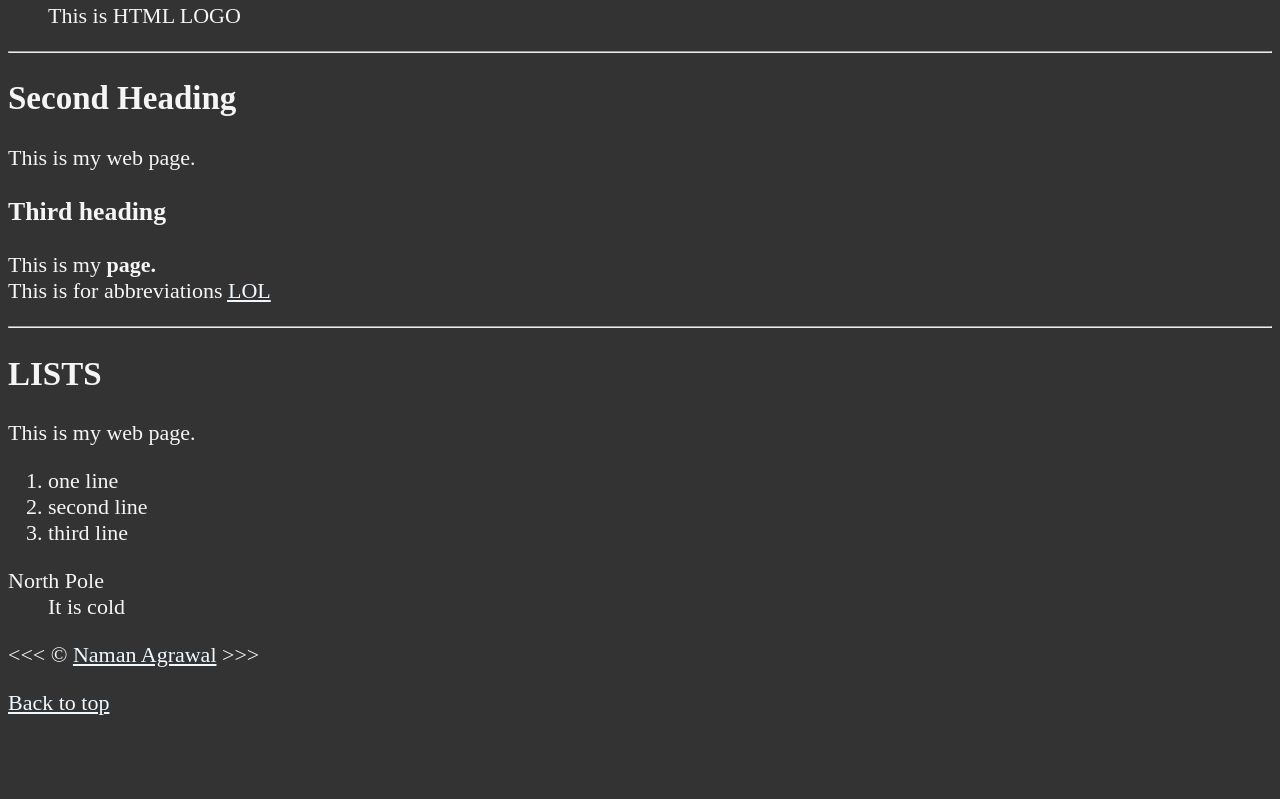
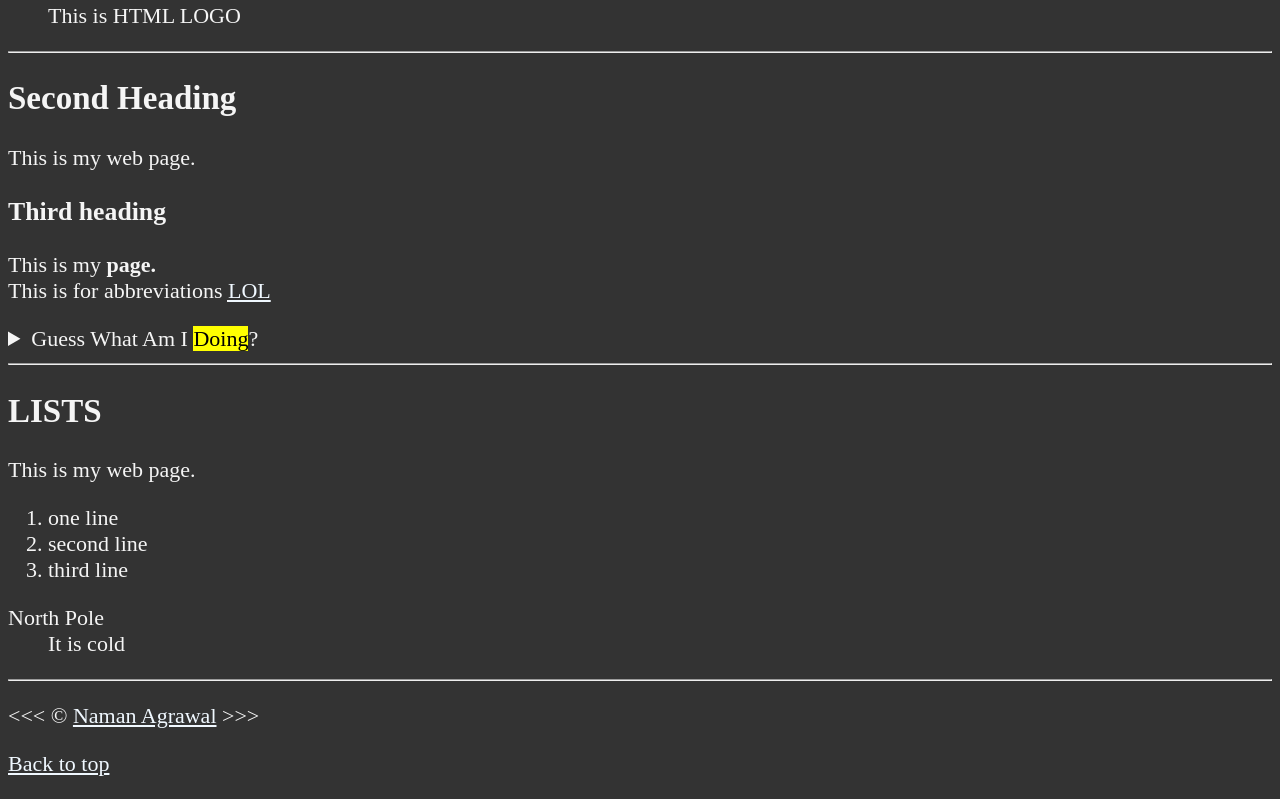
Before and after one commit to Naman200111/FrontEnd, a plain HTML site: page Basics/Semantics Tags/index.html in a window 1280 px wide. Shown: the part 826-1625 px from the top of the page. Before the commit the page ends 1564 px from the top, so only its background shows below. Drawn offline with Linux system fonts and the light colour scheme.

Commit message:
Semantic Tags Done

```diff
--- a/Basics/Semantics Tags/index.html
+++ b/Basics/Semantics Tags/index.html
@@ -12,9 +12,10 @@
 </head>
 
 <body>
+    <!-- sematic tags -->
+    <header> <!-- to say it is the header of the main body more than one header is possible-->
         <h1>Choose something</h1>
-
-    <nav>
+        <nav aria-label="primary-navigator"> <!-- gave name to identify nav tag-->
             <ul>
                 <li>
                     <a href="#headings"> Headings</a>
@@ -25,7 +26,9 @@
             </ul>
         </nav>
         <hr>
+    </header>
 
+    <main> <!-- always one main section possible -->
         <h1>First Heading!</h1>
         <hr>
 
@@ -43,7 +46,7 @@
             <figcaption>This is HTML LOGO</figcaption>
         </figure>
         <hr>
-    <section id="headings">
+        <article id="headings"> <!-- sections are generally parts within a common topic, here section should be article as headings section and lists sections are not related, they are both articles-->
             <h2>Second Heading</h2>
             <p>This is my web page.</p>
 
@@ -56,11 +59,17 @@
                     </a>
                 </abbr>
             </p>
-    </section>
+            <aside> <!-- semantic tags, aside, details, summary, mark(to highlight text), time attribute(not mentioned here)-->
+                <details>
+                    <summary>Guess What Am I <mark>Doing</mark>?</summary>
+                    <p>I am currently learning HTML5 </p>
+                </details>
+            </aside>
+        </article>
 
         <hr>
 
-    <section id="lists">
+        <article id="lists">
             <h2>LISTS</h2>
             <p>This is my web page.</p>
             <ol>
@@ -75,11 +84,18 @@
                     It is cold
                 </dd>
             </dl>
-    </section>
+        </article>
+    </main>
+    <hr>
+
+    <footer> <!-- to maintain footer, can be more than 1-->
+        <p>
             &lt;&lt;&lt; &copy; <a href="about.html">Naman Agrawal</a> &gt;&gt;&gt;
+        </p>
         <p>
             <a href="#">Back to top</a>
         </p>
+    </footer>
 </body>
 
 </html>
```
Lines whose indentation alone changed are shown as unchanged.
